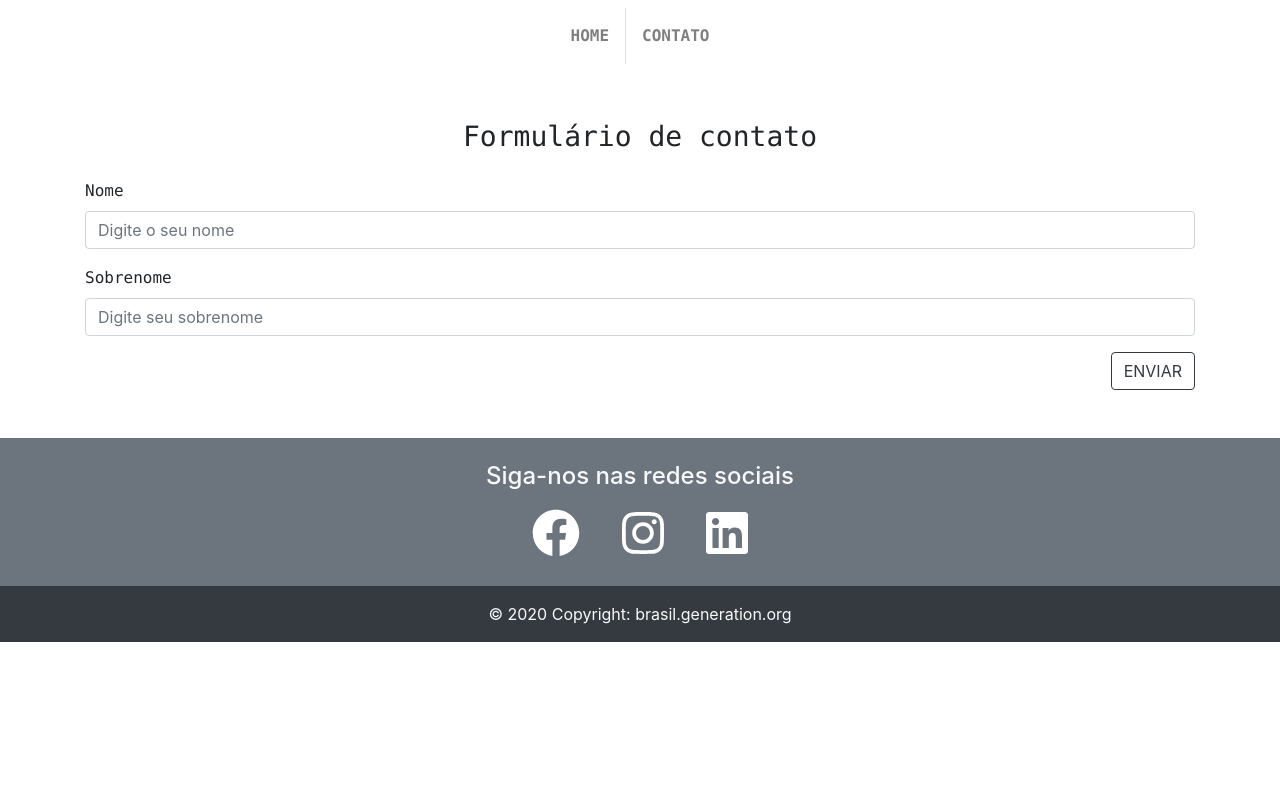
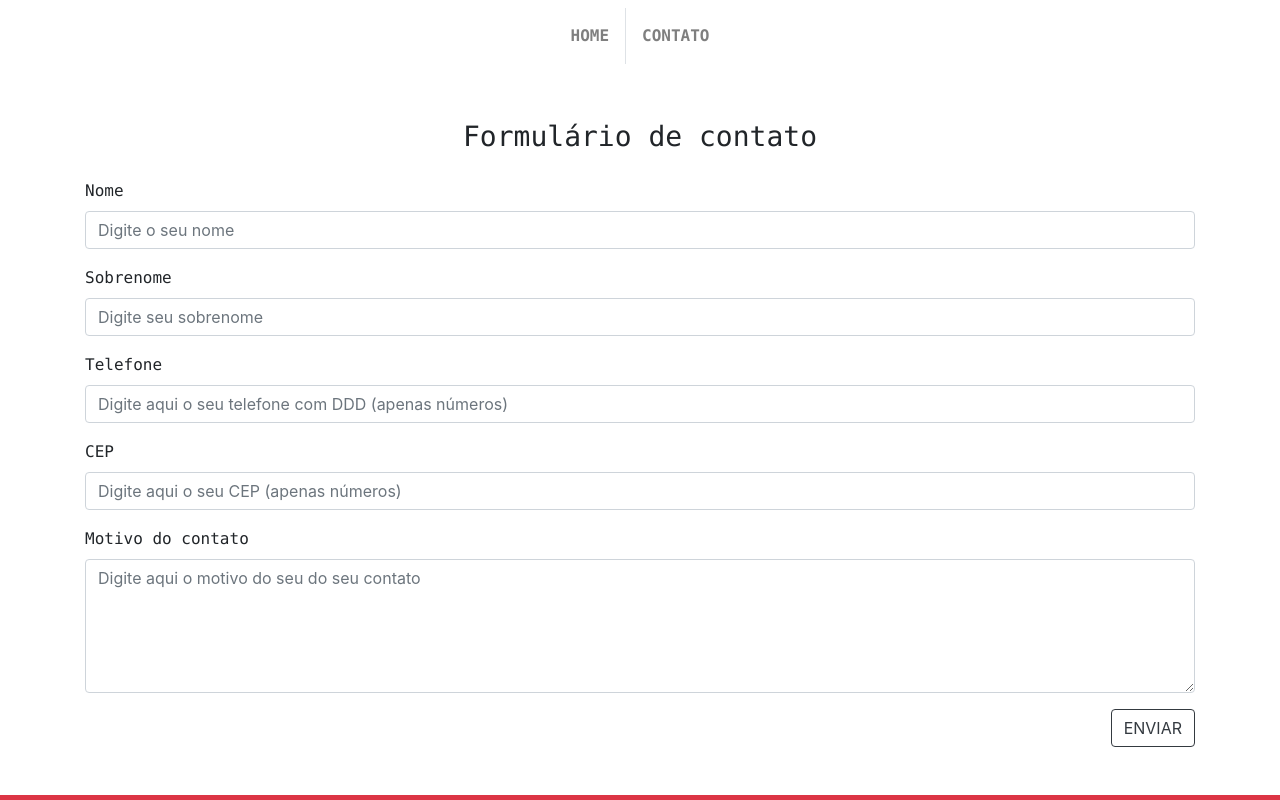
Before and after one commit to thiagoagduarte/Aplicacao-SPA-Angular, an Angular app in the folder Projeto-SPA-Angular/: page /contato in a window 1280 px wide. Shown: the top 800 px of the page. Built offline with nearby package versions, Linux system fonts and the light colour scheme.

Commit message:
Troca nas cores do footer

```diff
--- a/Projeto-SPA-Angular/src/app/contato/contato.component.html
+++ b/Projeto-SPA-Angular/src/app/contato/contato.component.html
@@ -12,6 +12,21 @@
                     <input type="text" name="sobrenome" id="sobrenome" class="form-control"
                         placeholder="Digite seu sobrenome">
                 </div>
+                <div class="form-group">
+                    <label for="telefone" class="text-monospace">Telefone</label>
+                    <input type="number" name="telefone" id="telefone" class="form-control"
+                        placeholder="Digite aqui o seu telefone com DDD (apenas números)">
+                </div>
+                <div class="form-group">
+                    <label for="CEP" class="text-monospace">CEP</label>
+                    <input type="number" name="CEP" id="CEP" class="form-control"
+                        placeholder="Digite aqui o seu CEP (apenas números)">
+                </div>
+                <div class="form-group">
+                    <label for="motivo" class="text-monospace">Motivo do contato</label>
+                    <textarea name="motivo" id="motivo" cols="30" rows="5" class="form-control"
+                        placeholder="Digite aqui o motivo do seu do seu contato"></textarea>
+                </div>
                 <div class="d-flex justify-content-end">
                     <button type="button" class="btn btn-outline-dark">ENVIAR</button>
                 </div>
--- a/Projeto-SPA-Angular/src/app/footer/footer.component.html
+++ b/Projeto-SPA-Angular/src/app/footer/footer.component.html
@@ -1,5 +1,5 @@
 <!-- Footer -->
-<footer class="page-footer font-small bg-secondary pt-4">
+<footer class="page-footer font-small bg-danger pt-4">
 
     <!-- Footer Elements -->
     <div class="container">
```
